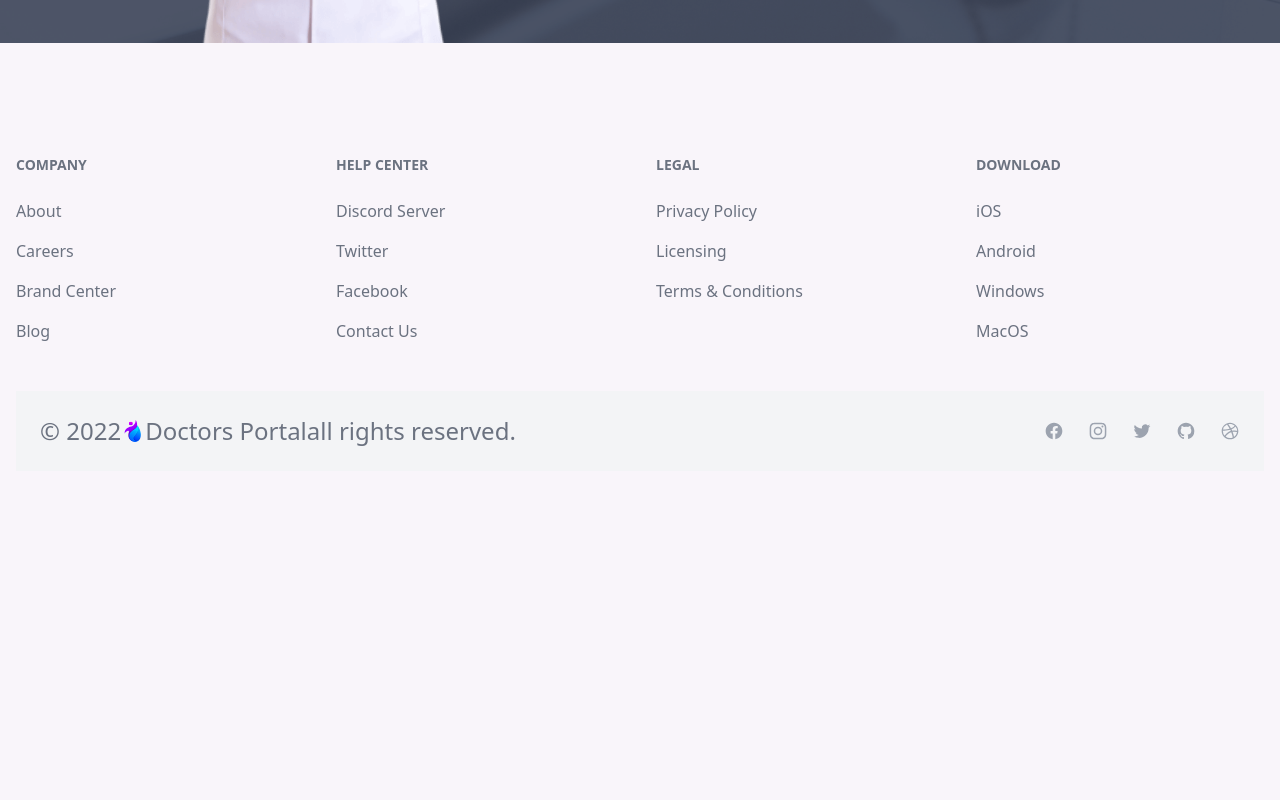
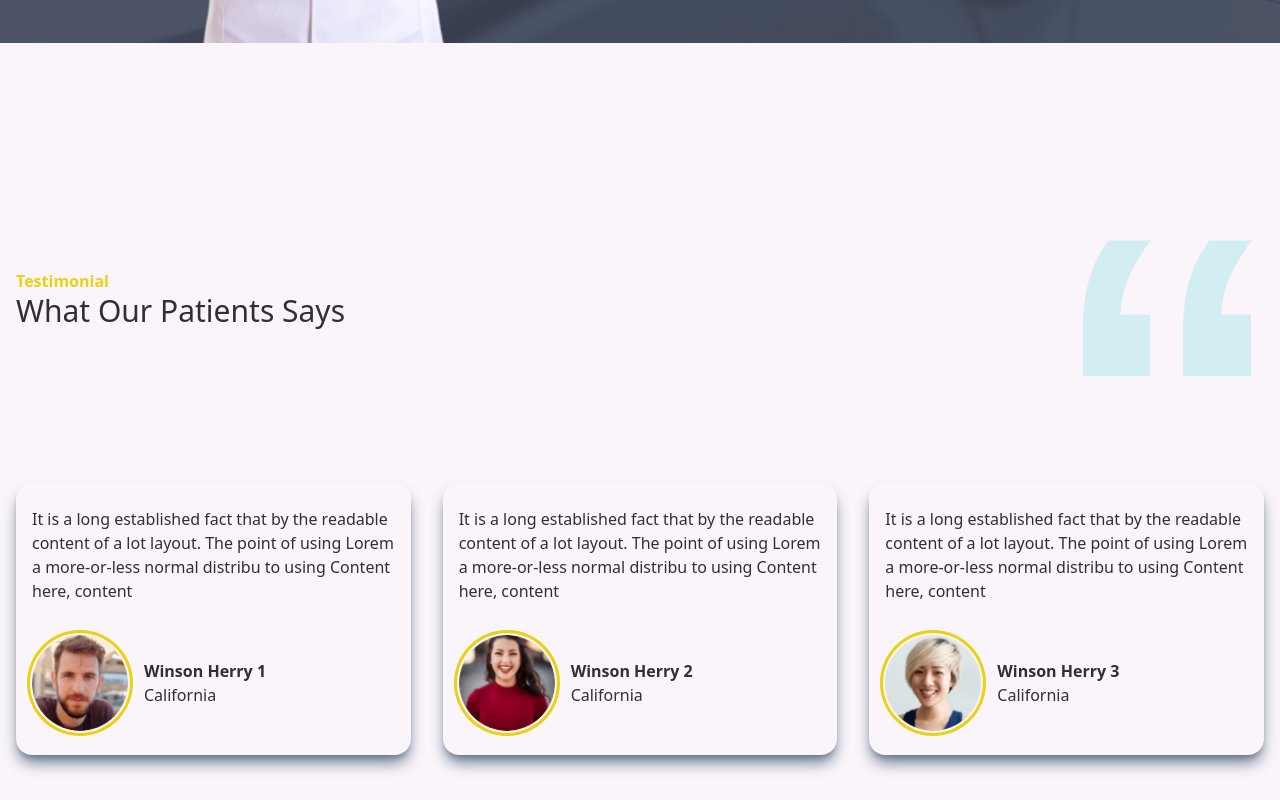
Before and after one commit to bilashism/doctors-portal-frontend, a React (Vite) app: page / in a window 1280 px wide. Shown: the part 2980-3780 px from the top of the page. Before the commit the page ends 3451 px from the top, so only its background shows below. Built offline with nearby package versions, Linux system fonts and the light colour scheme; no server answers.

Commit message:
added Testimonials

```diff
--- a/src/pages/Home/Home.jsx
+++ b/src/pages/Home/Home.jsx
@@ -5,6 +5,7 @@ import Banner from "./Banner";
 import Header from "./Header";
 import InfoCards from "./InfoCards";
 import Services from "./Services/Services";
+import Testimonials from "./Testimonials/Testimonials";
 
 const Home = () => {
   useTitle("Home");
@@ -15,6 +16,7 @@ const Home = () => {
       <Services />
       <Banner />
       <AppointmentBanner />
+      <Testimonials />
     </>
   );
 };
--- /dev/null
+++ b/src/pages/Home/Testimonials/Testimonial.jsx
@@ -0,0 +1,31 @@
+import React from "react";
+
+const Testimonial = ({ review }) => {
+  const { _id, name, location, reviewText, img } = review;
+  return (
+    <article className="px-4 py-6 shadow-lg shadow-slate-500 rounded-2xl">
+      <p className="">{reviewText}</p>
+      <div className="flex gap-4 flex-wrap items-center pt-8 ">
+        <div className="avatar">
+          <div className="w-24 rounded-full ring ring-primary ring-offset-base-100 ring-offset-2">
+            <img
+              src={img}
+              alt={name}
+              className="w-10 h-10 mx-auto"
+              width="40"
+              height="40"
+              decoding="async"
+              fetchpriority="low"
+            />
+          </div>
+        </div>
+        <div className="">
+          <h2 className="font-bold">{name}</h2>
+          <p className="">{location}</p>
+        </div>
+      </div>
+    </article>
+  );
+};
+
+export default Testimonial;
--- /dev/null
+++ b/src/pages/Home/Testimonials/Testimonials.jsx
@@ -0,0 +1,66 @@
+import React from "react";
+import quoteImg from "../../../images/icons/quote.svg";
+import people1 from "../../../images/people1.png";
+import people2 from "../../../images/people2.png";
+import people3 from "../../../images/people3.png";
+import Testimonial from "./Testimonial";
+const Testimonials = () => {
+  const reviewsData = [
+    {
+      _id: 1,
+      name: "Winson Herry 1",
+      reviewText:
+        "It is a long established fact that by the readable content of a lot layout. The point of using Lorem a more-or-less normal distribu to using Content here, content",
+      location: "California",
+      img: people1
+    },
+    {
+      _id: 2,
+      name: "Winson Herry 2",
+      reviewText:
+        "It is a long established fact that by the readable content of a lot layout. The point of using Lorem a more-or-less normal distribu to using Content here, content",
+      location: "California",
+      img: people2
+    },
+    {
+      _id: 3,
+      name: "Winson Herry 3",
+      reviewText:
+        "It is a long established fact that by the readable content of a lot layout. The point of using Lorem a more-or-less normal distribu to using Content here, content",
+      location: "California",
+      img: people3
+    }
+  ];
+
+  return (
+    <section className="py-20">
+      <div className="container mx-auto px-4">
+        <div className="grid gap-8 lg:grid-cols-2 items-center pb-12">
+          <div className="flex flex-col-reverse">
+            <h2 className="text-3xl ">What Our Patients Says</h2>
+            <p className="text-primary font-bold">Testimonial</p>
+          </div>
+          <figure className="">
+            <img
+              src={quoteImg}
+              alt="quote"
+              className="w-48 h-48 ml-auto"
+              width="140"
+              height="140"
+              decoding="async"
+              fetchpriority="low"
+            />
+          </figure>
+        </div>
+
+        <div className="grid gap-8 lg:grid-cols-3 py-10">
+          {reviewsData.map(review => (
+            <Testimonial key={review._id} review={review} />
+          ))}
+        </div>
+      </div>
+    </section>
+  );
+};
+
+export default Testimonials;
```
